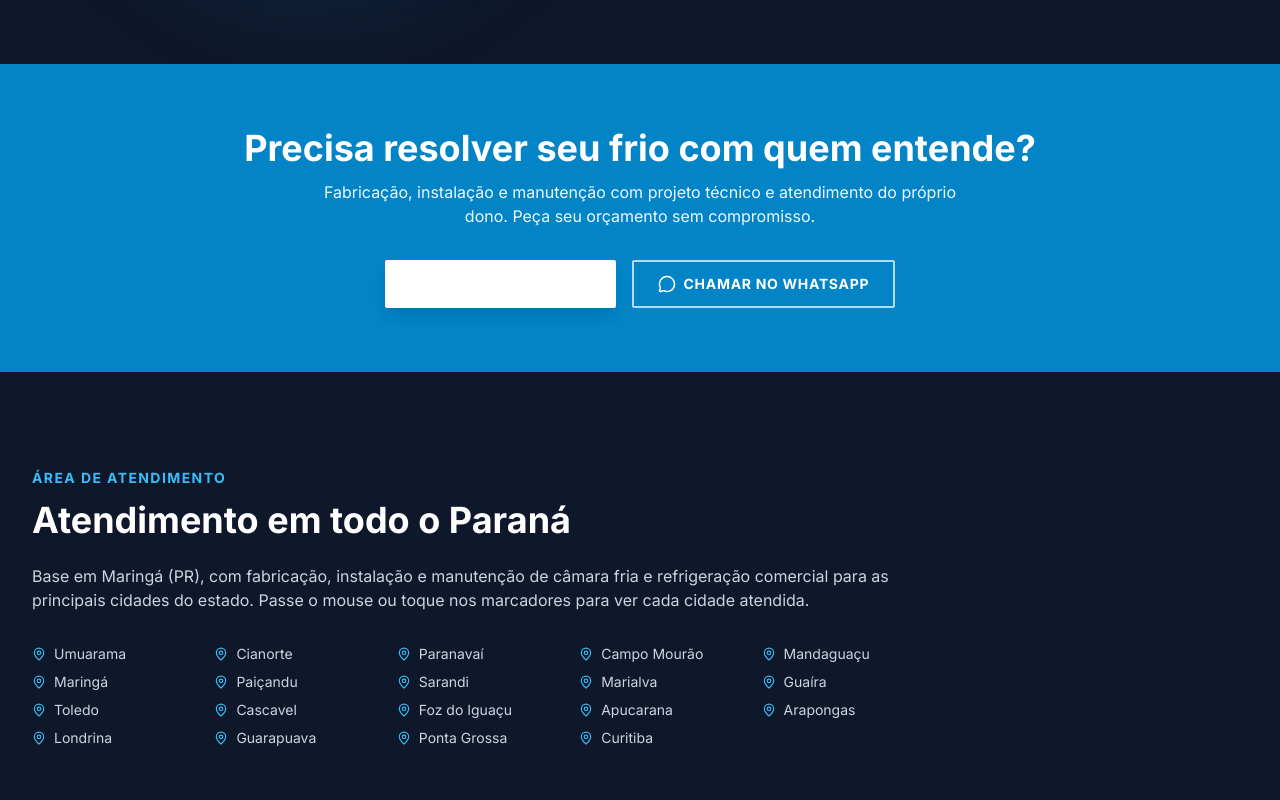
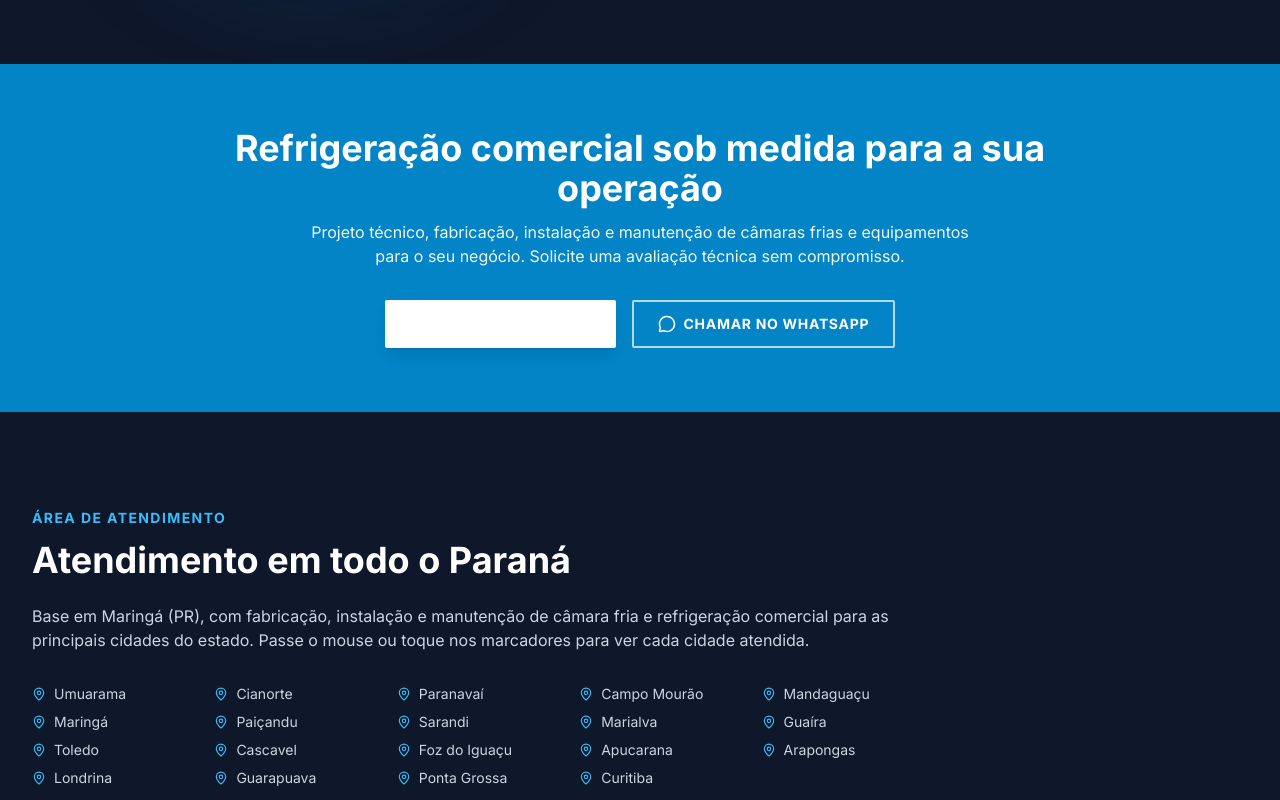
Before and after one commit to diegoandradegit/Refrigois, a React (Vite) app: page / in a window 1280 px wide. Shown: the part 5140-5940 px from the top of the page. Built offline with nearby package versions, Linux system fonts and the light colour scheme.

Commit message:
CTA: copy mais profissional e B2B (foco em operacao/negocio, sem tom coloquial de frio)

```diff
--- a/components/CTABanner.tsx
+++ b/components/CTABanner.tsx
@@ -18,11 +18,11 @@ export const CTABanner: React.FC<CTABannerProps> = ({ onOpenQuote, titulo, texto
     <section className="bg-brand-600">
       <div className="max-w-5xl mx-auto px-4 sm:px-6 lg:px-8 py-12 md:py-16 text-center">
         <h2 className="text-2xl md:text-3xl lg:text-4xl font-bold text-white mb-3 leading-tight">
-          {titulo ?? 'Precisa resolver seu frio com quem entende?'}
+          {titulo ?? 'Refrigeração comercial sob medida para a sua operação'}
         </h2>
         <p className="text-brand-50 text-sm md:text-base max-w-2xl mx-auto mb-8 leading-relaxed">
           {texto ??
-            'Fabricação, instalação e manutenção com projeto técnico e atendimento do próprio dono. Peça seu orçamento sem compromisso.'}
+            'Projeto técnico, fabricação, instalação e manutenção de câmaras frias e equipamentos para o seu negócio. Solicite uma avaliação técnica sem compromisso.'}
         </p>
         <div className="flex flex-col sm:flex-row gap-4 justify-center">
           <Button
--- a/pages/Home.tsx
+++ b/pages/Home.tsx
@@ -40,8 +40,8 @@ export const Home: React.FC<HomeProps> = ({ onOpenQuote }) => {
       <Reveal>
         <CTABanner
           onOpenQuote={onOpenQuote}
-          titulo="Vamos cuidar do seu frio?"
-          texto="Peça um orçamento sem compromisso ou fale agora com a nossa equipe. Atendemos Maringá e toda a região."
+          titulo="Vamos conversar sobre o seu projeto?"
+          texto="Atendemos empresas de Maringá e região com projeto técnico, execução e pós-venda. Solicite um orçamento ou uma avaliação sem compromisso."
         />
       </Reveal>
     </main>
```
